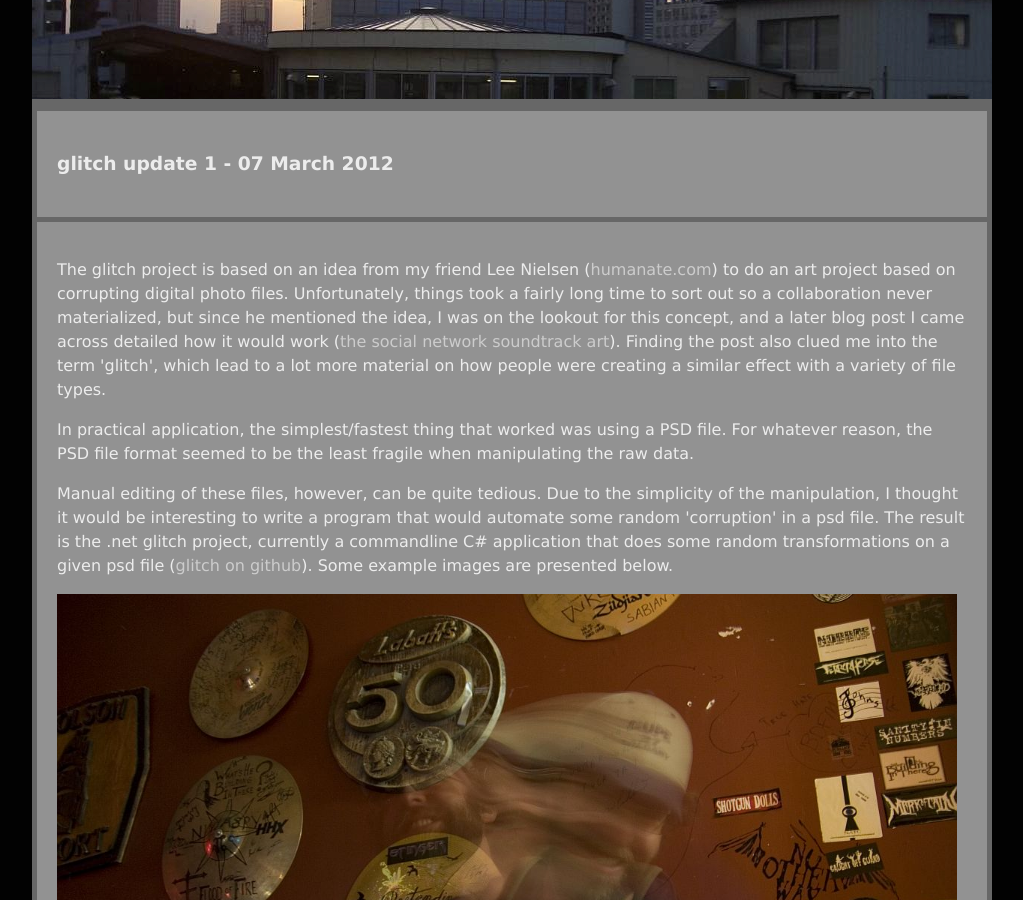
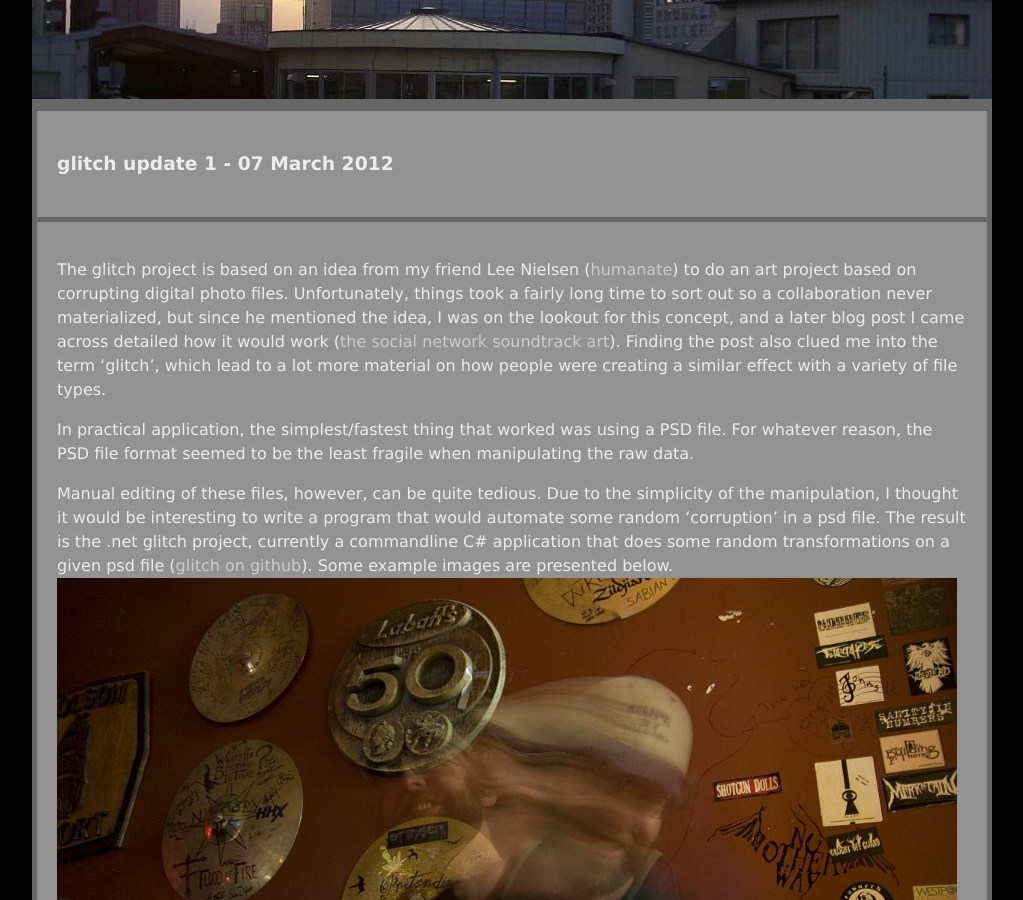
Before and after one commit to ttorigai/torigai_dev, a Jekyll site: the page built from _posts/2012-03-07-glitch.md, in a window 1280 px wide and 900 px high, scrolled down 331 px. Shown: the whole window, without its empty margins (128-1151 px from the left). Built offline with Jekyll 4.4.1, drawn with Linux system fonts in a browser that asks for light colours.

Commit message:
updated post formatting to use proper markdown, moved some html to the default post layout, made new post about python script

```diff
--- a/_layouts/post.html
+++ b/_layouts/post.html
@@ -4,4 +4,6 @@
 <section class="postheader">
 	<h3>{{ page.title }} - {{ page.date | date: "%d %B %Y"  }}</h3>
 </section>
+<section class="content">
 {{ content }}
+</section>
--- a/_posts/2012-03-07-glitch.md
+++ b/_posts/2012-03-07-glitch.md
@@ -2,12 +2,12 @@
 layout: post
 title: glitch update 1
 ---
-<section class="content">
-<p>The glitch project is based on an idea from my friend Lee Nielsen (<a href="http://humanate.com">humanate.com</a>) to do an art project based on corrupting digital photo files.  Unfortunately, things took a fairly long time to sort out so a collaboration never materialized, but since he mentioned the idea, I was on the lookout for this concept, and a later blog post I came across detailed how it would work (<a href="http://rob-sheridan.com/TSN/">the social network soundtrack art</a>).  Finding the post also clued me into the term 'glitch', which lead to a lot more material on how people were creating a similar effect with a variety of file types.</p>
-<p>In practical application, the simplest/fastest thing that worked was using a PSD file.  For whatever reason, the PSD file format seemed to be the least fragile when manipulating the raw data.</p>
-<p>Manual editing of these files, however, can be quite tedious.  Due to the simplicity of the manipulation, I thought it would be interesting to write a program that would automate some random 'corruption' in a psd file.  The result is the .net glitch project, currently a commandline C# application that does some random transformations on a given psd file (<a href="https://github.com/ttorigai/glitch">glitch on github</a>).  Some example images are presented below.</p>
-<p><img src="/img/origA.jpg" alt="original sample image A" width="900"></p>
-<p><img src="/img/glitchA.jpg" alt="glitch version of sample image A" width="900"></p>
-<p><img src="/img/origB.jpg" alt="original sample image B" width="900"></p>
-<p><img src="/img/glitchB.jpg" alt="glitch version of sample image B" width="900"></p>
-</section>
+The glitch project is based on an idea from my friend Lee Nielsen ([humanate](http://humanate.com "humanate")) to do an art project based on corrupting digital photo files.  Unfortunately, things took a fairly long time to sort out so a collaboration never materialized, but since he mentioned the idea, I was on the lookout for this concept, and a later blog post I came across detailed how it would work ([the social network soundtrack art](http://rob-sheridan.com/TSN/ "the social network")).  Finding the post also clued me into the term 'glitch', which lead to a lot more material on how people were creating a similar effect with a variety of file types.
+
+In practical application, the simplest/fastest thing that worked was using a PSD file.  For whatever reason, the PSD file format seemed to be the least fragile when manipulating the raw data.
+
+Manual editing of these files, however, can be quite tedious.  Due to the simplicity of the manipulation, I thought it would be interesting to write a program that would automate some random 'corruption' in a psd file.  The result is the .net glitch project, currently a commandline C# application that does some random transformations on a given psd file (<a href="https://github.com/ttorigai/glitch">glitch on github</a>).  Some example images are presented below.
+<img src="/img/origA.jpg" alt="original sample image A" width="900">
+<img src="/img/glitchA.jpg" alt="glitch version of sample image A" width="900">
+<img src="/img/origB.jpg" alt="original sample image B" width="900">
+<img src="/img/glitchB.jpg" alt="glitch version of sample image B" width="900">
```
Also changed, not shown: _posts/2012-03-06-intro.md (+1 -3 lines), _posts/2012-03-14-glitchgui.md (+7 -5 lines), _posts/2012-03-18-python.md (added, +36 -0 lines).
